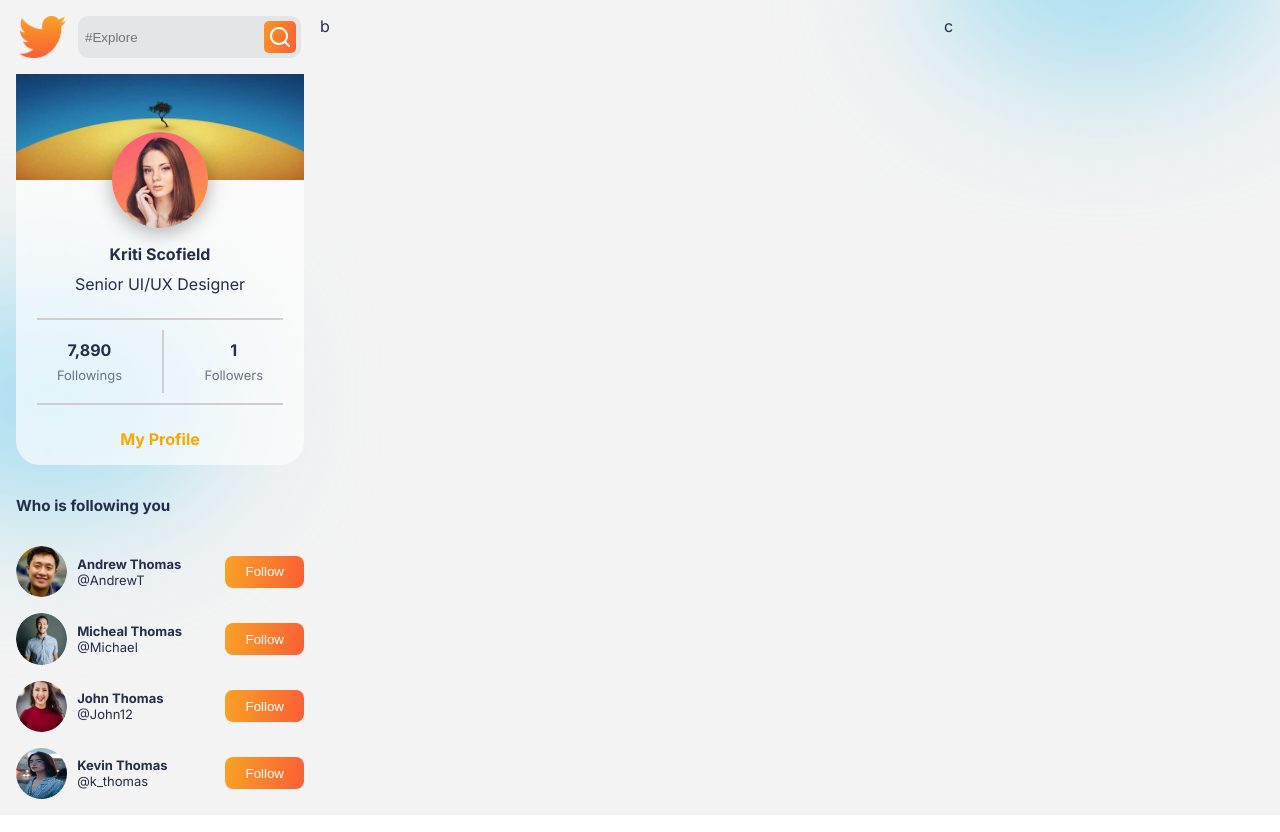
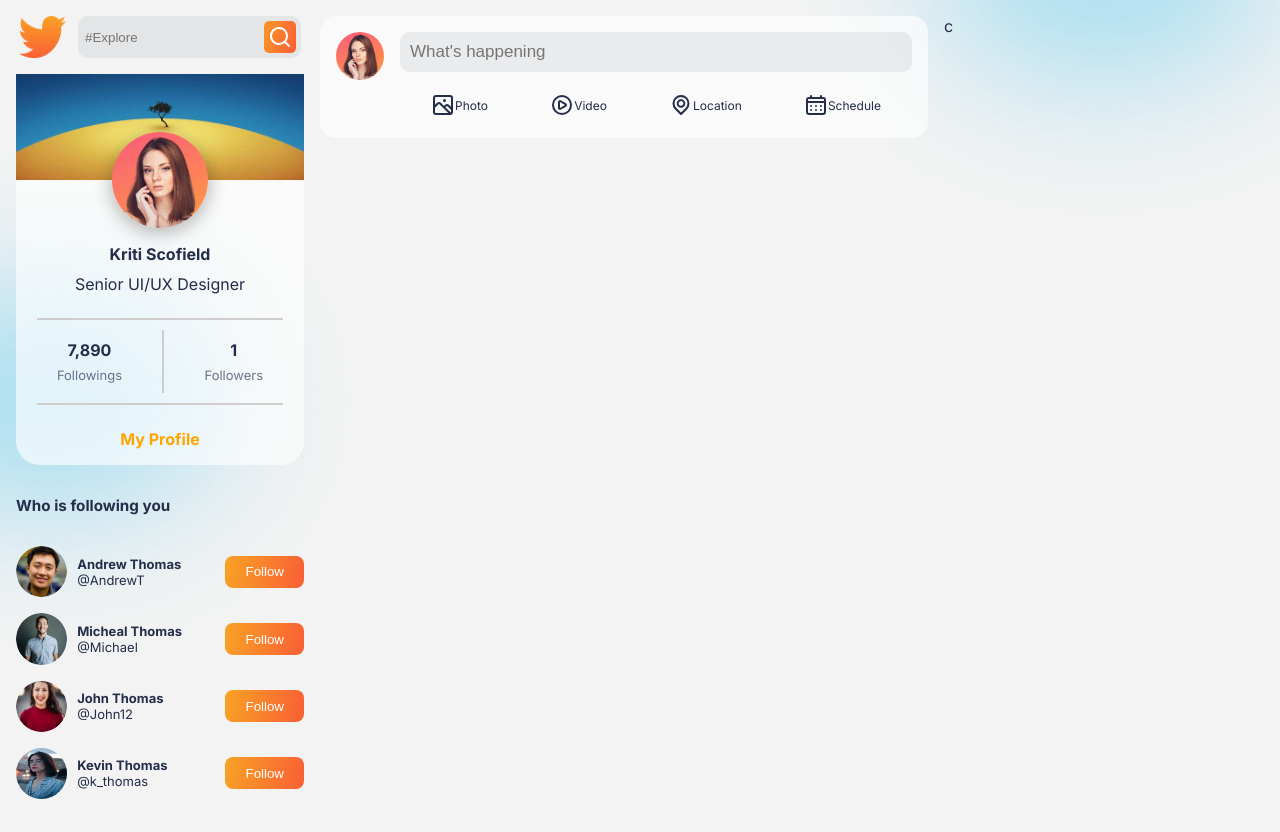
Before and after one commit to Sulav21/socialmedia-frontend, a React (Create React App) app: page / in a window 1280 px wide. Built offline with nearby package versions, Linux system fonts and the light colour scheme.

Commit message:
post share design done

```diff
--- /dev/null
+++ b/src/components/PostShare/PostShare.jsx
@@ -0,0 +1,38 @@
+import React from 'react'
+import './postShare.css'
+import profileImage from '../../img/profileImg.jpg'
+import {UilScenery} from '@iconscout/react-unicons'
+import {UilPlayCircle} from '@iconscout/react-unicons'
+import {UilLocationPoint} from '@iconscout/react-unicons'
+import {UilSchedule} from '@iconscout/react-unicons'
+
+
+export const PostShare = () => {
+  return (
+    <div className="postShare">
+    <img src={profileImage} alt="" />
+    <div>
+      <input type='text' placeholder="What's happening" />
+      <div className="postoptions">
+    <div className="option">
+    <UilScenery />
+    Photo
+    </div>
+    <div className="option">
+    <UilPlayCircle />
+    Video
+    </div>
+    <div className="option">
+    <UilLocationPoint />
+    Location
+    </div>
+    <div className="option">
+    <UilSchedule />
+    Schedule
+    </div>
+    </div>
+    </div>
+
+    </div>
+  )
+}
--- /dev/null
+++ b/src/components/PostShare/postShare.css
@@ -0,0 +1,48 @@
+.postShare {
+  display: flex;
+  gap: 1rem;
+  background-color: var(--cardColor);
+  padding: 1rem;
+  border-radius: 1rem;
+}
+
+.postShare > img {
+  border-radius: 50%;
+  width: 3rem;
+  height: 3rem;
+}
+
+.postShare > div {
+  display: flex;
+  flex-direction: column;
+  width: 90%;
+  gap: 1rem;
+}
+
+.postShare > div > input {
+  background-color: var(--inputColor);
+  border-radius: 10px;
+  padding: 10px;
+  font-size: 17px;
+  border: none;
+  outline: none;
+}
+
+.postoptions{
+display: flex;
+justify-content: space-around;
+}
+
+.option{
+    padding: 5px;
+    padding-left: 10px;
+    padding-right: 10px;
+    display: flex;
+    justify-content: center;
+    align-items: center;
+    font-size: 12px;
+}
+
+.option:hover{
+    cursor: pointer;
+}
--- /dev/null
+++ b/src/components/PostSide/PostSide.jsx
@@ -0,0 +1,10 @@
+import React from 'react'
+import { PostShare } from '../PostShare/PostShare'
+import './postSide.css'
+export const PostSide = () => {
+  return (
+    <div className='postSide'>
+        <PostShare />
+    </div>
+  )
+}
--- /dev/null
+++ b/src/components/PostSide/postSide.css
@@ -0,0 +1,7 @@
+ .postSide{
+    display: flex;
+    flex-direction: column;
+    gap: 1rem;
+    height: 100vh;
+    overflow: auto;
+ }
--- a/src/pages/home/Home.js
+++ b/src/pages/home/Home.js
@@ -1,11 +1,12 @@
 import React from 'react'
+import { PostSide } from '../../components/PostSide/PostSide'
 import { ProfileSide } from '../../components/profileSide/ProfileSide'
 import './home.css'
 export const Home = () => {
   return (
     <div className='home'>
         <ProfileSide />
-        <div className='postSide'>b</div>
+        <PostSide />
         <div className='rightSide'>c</div>
 
     </div>
```
